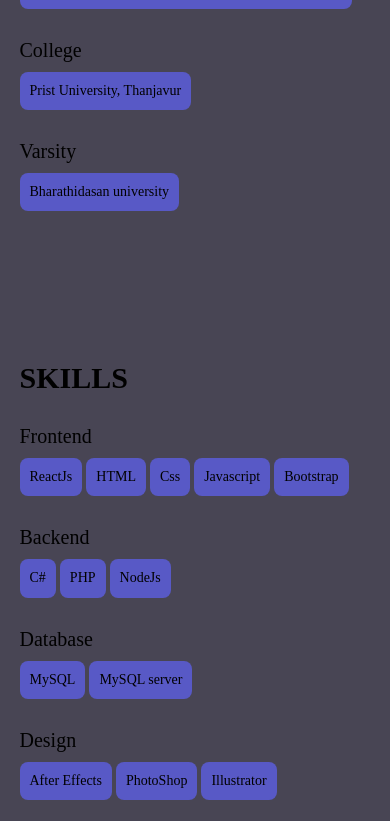
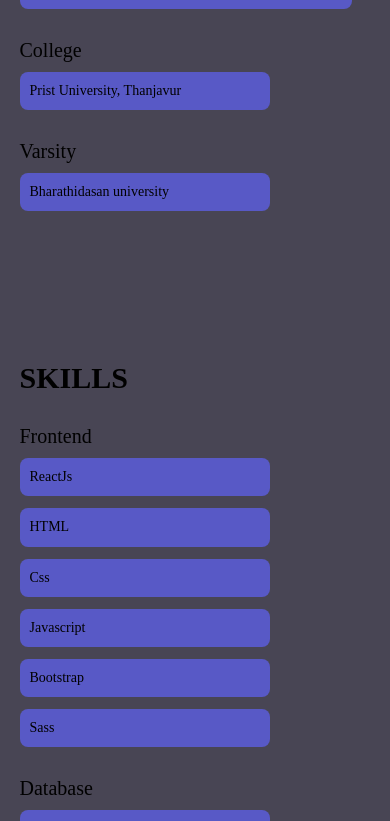
Before and after one commit to v-nesh/nesh-portfolio, a React (Create React App) app: page /about in a window 390 px wide. Shown: the part 744-1565 px from the top of the page. Built offline with nearby package versions, Linux system fonts and the light colour scheme.

Commit message:
fixed responsive

```diff
--- a/src/assets/data/project.js
+++ b/src/assets/data/project.js
@@ -2,11 +2,17 @@ import { v4 as uuidv4 } from "uuid";
 import Invoice from "../images/invoice.png";
 import ShoeCard from "../images/shoeCard.png";
 import Bmi from "../images/bmi.png";
-import StopWatch from "../images/stopwatch.png";
+import shopZilla from "../images/shopzilla.png";
+
 import PortFolio from "../images/portfolio.png";
-import Calculator from "../images/calculator.png";
 
 const projects = [
+  {
+    id: uuidv4(),
+    name: "ShopZilla - e-commerce website",
+    desc: "The objective of this project is to develop a general purpose e-commerce store where any kind of product can be bought from the comfort of home through the internet",
+    img: shopZilla,
+  },
   {
     id: uuidv4(),
     name: "Invoice Generator",
@@ -22,27 +28,22 @@ const projects = [
   {
     id: uuidv4(),
     name: "Portfolio",
-    desc: "My Porfolio...",
+    desc: "My Porfolio",
     img: PortFolio,
   },
-  {
-    id: uuidv4(),
-    name: "StopWatch",
-    desc: "StopWatch app using reactjs",
-    img: StopWatch,
-  },
+
   {
     id: uuidv4(),
     name: "BMI Calculator",
     desc: "This calculator provides BMI and the corresponding weight category. Use this calculator for adults, 20 years old and older.",
     img: Bmi,
   },
-  {
-    id: uuidv4(),
-    name: "Calculator",
-    desc: "Simple Calculator using HTML, Css and Javscript with the forEach method",
-    img: Calculator,
-  },
+  // {
+  //   id: uuidv4(),
+  //   name: "Calculator",
+  //   desc: "Simple Calculator using HTML, Css and Javscript with the forEach method",
+  //   img: Calculator,
+  // },
 ];
 
 export default projects;
--- a/src/components/Aboutinfoitem.js
+++ b/src/components/Aboutinfoitem.js
@@ -29,10 +29,21 @@ const AboutItemStyles = styled.div`
     gap: 1rem;
     .items {
       position: initial;
-      gap: 0.4rem;
+      gap: 0.2rem;
     }
     .title {
       font-size: 2rem;
+    }
+  }
+  @media only screen and (max-width: 500px) {
+    .items {
+      position: initial;
+      display: flex;
+      flex-direction: column;
+      gap: 1.2rem;
+    }
+    .item2 {
+      min-width: 25rem;
     }
   }
 `;
@@ -46,7 +57,7 @@ export default function Aboutinfoitem({
       <div className="title">{title}</div>
       <div className="items">
         {items.map((item, index) => (
-          <div className="item" key={index}>
+          <div className="item item2" key={index}>
             <PText>{item}</PText>
           </div>
         ))}
--- a/src/pages/About.js
+++ b/src/pages/About.js
@@ -88,7 +88,10 @@ export default function About() {
                 <br />
               </PText>
             </div>
-            <Button btnText="Download Resume" btnLink="#"></Button>
+            <Button
+              btnText="Download Resume"
+              btnLink="https://drive.google.com/uc?export=download&id=1J3q7UCn2oqOYiJzBxOhEdU8rNyK7oV-W"
+            ></Button>
           </div>
         </div>
         <div className="about__info__items">
@@ -113,18 +116,28 @@ export default function About() {
             <h1 className="about__info__heading">Skills</h1>
             <Aboutinfoitem
               title="Frontend"
-              items={["ReactJs", "HTML", "Css", "Javascript", "Bootstrap"]}
+              items={[
+                "ReactJs",
+                "HTML",
+                "Css",
+                "Javascript",
+                "Bootstrap",
+                "Sass",
+              ]}
             />
-            <Aboutinfoitem title="Backend" items={["C#", "PHP", "NodeJs"]} />
-            <Aboutinfoitem title="Database" items={["MySQL", "MySQL server"]} />
+            {/* <Aboutinfoitem title="Backend" items={["C#", "PHP", "NodeJs"]} /> */}
+            <Aboutinfoitem
+              title="Database"
+              items={["MySQL", "MySQL server", "Firebase"]}
+            />
             <Aboutinfoitem
               title="Design"
               items={["After Effects", "PhotoShop", "Illustrator"]}
             />
-            <Aboutinfoitem
+            {/* <Aboutinfoitem
               title="Others"
               items={["MS Word", "Ms Excel", "Spreadsheet"]}
-            />
+            /> */}
           </div>
         </div>
       </div>
```
Also changed, not shown: src/assets/images/shopzilla.png (added), 1 other file (tests, documents, lock files or other folders).
